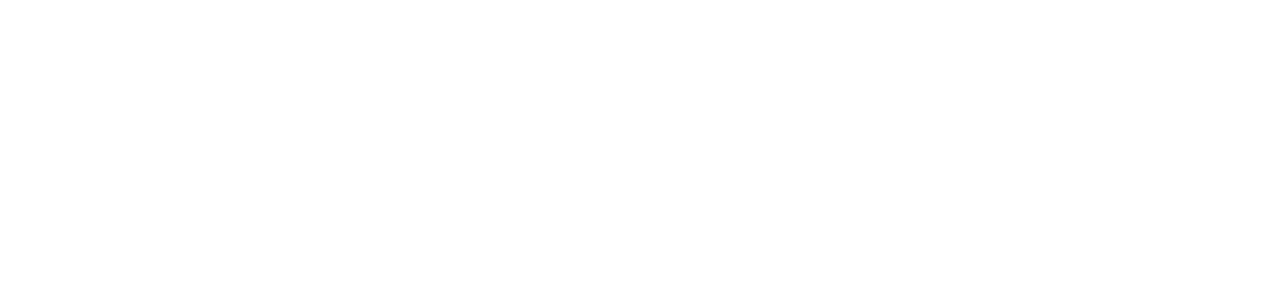
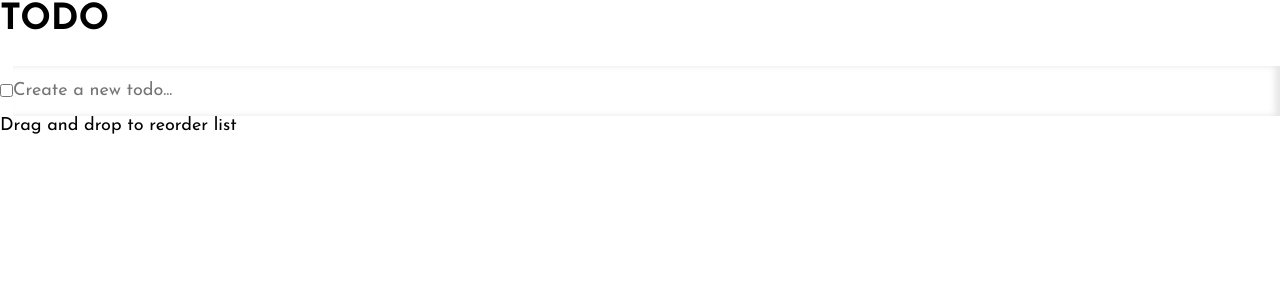
Before and after one commit to devatorres/frontend-mentor-todo-app, a React (Create React App) app: page / in a window 1280 px wide. Shown: the top 300 px of the page. Built offline with nearby package versions, Linux system fonts and the light colour scheme.

Commit message:
feat(behaviour): services in process

```diff
--- a/src/App.js
+++ b/src/App.js
@@ -3,11 +3,11 @@ import { createMuiTheme, ThemeProvider } from '@material-ui/core/styles';
 import Dashboard from './Components/Dashboard';
 
 function App() {
-	const [state, setState] = React.useState('light');
+	const [state, setState] = React.useState(false);
 
 	return (
 		<ThemeProvider theme={createMuiTheme()}>
-			<Dashboard state={state} setState={setState} />
+			<Dashboard darkMode={state} setDarkMode={setState} />
 		</ThemeProvider>
 	);
 }
--- a/src/Components/Dashboard.js
+++ b/src/Components/Dashboard.js
@@ -1,21 +1,208 @@
+import React from 'react';
 import withStyles from '@material-ui/core/styles/withStyles';
+import { getTodos, addTodo, updateTodos } from '../Utils/LocalStorage';
+import { initSortable } from '../Utils/Sortable';
+import Sun from '../Assets/Images/icon-sun.svg';
+import Moon from '../Assets/Images/icon-moon.svg';
+import Close from '../Assets/Images/icon-cross.svg';
+import Todo from '../Models/Todo';
 
-const styles = theme => ({});
+const styles = theme => ({
+	title: {
+		display: 'flex',
+		flexFlow: 'row nowrap',
+		justifyContent: 'space-between',
+		alignItems: 'center',
+		width: '100%',
+		marginBottom: 'var(--space-md)',
+
+		'& img': {
+			userSelect: 'none',
+			cursor: 'pointer',
+			transition: 'transform 250ms ease',
+
+			'&:hover': {
+				transform: 'scale(1.2)',
+			},
+			'&:active': {
+				transform: 'scale(1)',
+			},
+		},
+	},
+	header: {
+		display: 'flex',
+		flexFlow: 'row',
+		justifyContent: 'flex-start',
+		alignItems: 'center',
+		width: '100%',
+		height: '50px',
+		backgroundColor: 'var(--color-list)',
+		borderRadius: 'var(--radius)',
+		marginBottom: 'var(--space-md)',
+
+		'& input[type="checkbox"]': {
+			margin: '0 var(--space-sm)',
+			cursor: 'pointer',
+		},
+		'& input[type="text"]': {
+			height: '50px',
+			appearance: 'none',
+			border: 'none',
+			color: 'var(--color-font-dark)',
+			backgroundColor: 'transparent',
+			boxShadow: 'inset -5px 0 6px 0 rgb(0 0 0 / 10%)',
+			flexGrow: 1,
+
+			'&:focus': {
+				outline: '0',
+			},
+			'&:placeholder': {
+				color: 'var(--color-font-soft)',
+				fontSize: '0.6rem',
+			},
+		},
+	},
+	main: {
+		boxShadow: '0 12px 24px -12px rgb(0 0 0 / 20%)',
+
+		'& .todo:first-child': {
+			borderRadius: 'var(--radius) var(--radius) 0 0',
+		},
+		'& .todo': {
+			display: 'flex',
+			flexFlow: 'row',
+			justifyContent: 'flex-start',
+			alignItems: 'center',
+			width: '100%',
+			padding: 'var(--space-sm) 0',
+			minHeight: '50px',
+			backgroundColor: 'var(--color-list)',
+			borderBottom: 'solid 1px var(--color-check-inactive)',
+
+			'&:hover img': {
+				opacity: 1,
+			},
+			'& input[type="checkbox"]': {
+				margin: '0 var(--space-sm)',
+				cursor: 'pointer',
+			},
+			'& p': {
+				maxWidth: '80%',
+				flexGrow: 1,
+				cursor: 'grabbing',
+			},
+			'& img': {
+				width: '16px',
+				height: '16px',
+				margin: '0 var(--space-sm)',
+				opacity: 0,
+				cursor: 'pointer',
+				transition: 'opacity 150ms ease, transform 250ms ease',
+
+				'&:hover': {
+					transform: 'scale(1.2)',
+				},
+			},
+			'& input[type="checkbox"]:checked + p': {
+				color: 'var(--color-line-through)',
+				textDecoration: 'line-through',
+			},
+		},
+	},
+});
 
 function Dashboard(props) {
-	const { classes, state, setState } = props;
+	const { classes, darkMode, setDarkMode } = props;
+	const [todos, setTodos] = React.useState([]);
+
+	React.useEffect(() => {
+		initSortable();
+		const localData = getTodos();
+		setTodos(localData === null ? [] : localData.map(todo => new Todo(todo)));
+	}, []);
 
 	const handleLightMode = () => {
-		setState('light');
+		setDarkMode(false);
 		document.documentElement.setAttribute('data-theme', 'light');
 	};
 
 	const handleDarkMode = () => {
-		setState('dark');
+		setDarkMode(true);
 		document.documentElement.setAttribute('data-theme', 'dark');
 	};
 
-	return '';
+	const handleAllCheckedState = event => {
+		const todosToUpdate = [...todos].map(todo => {
+			todo.setChecked(event.target.checked);
+			return todo;
+		});
+		setTodos(todosToUpdate);
+		updateTodos(todosToUpdate);
+	};
+
+	const handleCheckedState = event => {
+		const uuid = event.target.parentNode.dataset.uuid;
+		const todoToUpdate = [...todos].map(todo => {
+			if (todo.getUuid() === uuid) {
+				todo.setChecked(event.target.checked);
+			}
+			return todo;
+		});
+		setTodos(todoToUpdate);
+		updateTodos(todoToUpdate);
+	};
+
+	const handleDeleteTodo = event => {
+		const uuid = event.target.parentNode.dataset.uuid;
+		const todoToDelete = [...todos].filter(todo => todo.getUuid() !== uuid);
+		setTodos(todoToDelete);
+		updateTodos(todoToDelete);
+	};
+
+	const handleCreateTodo = event => {
+		const IntroKey = 13;
+		if (event.keyCode === IntroKey) {
+			const newTodos = [...todos, new Todo({ content: event.target.value })];
+			event.target.value = ''; //... reset input
+			setTodos(newTodos);
+			addTodo(newTodos);
+		}
+	};
+
+	return (
+		<React.Fragment>
+			<div className={classes.title}>
+				<h1>TODO</h1>
+				<img
+					src={darkMode ? Sun : Moon}
+					onClick={darkMode ? handleLightMode : handleDarkMode}
+					alt='Dark Mode Button'
+				/>
+			</div>
+			<div className={classes.header}>
+				<input type='checkbox' onChange={handleAllCheckedState} />
+				<input
+					type='text'
+					placeholder='Create a new todo...'
+					onKeyUp={handleCreateTodo}
+				/>
+			</div>
+			<div className={classes.main} id='todos'>
+				{todos.map(todo => (
+					<div className='todo' key={todo.getUuid()} data-uuid={todo.getUuid()}>
+						<input
+							type='checkbox'
+							checked={todo.getChecked()}
+							onChange={handleCheckedState}
+						/>
+						<p className='grabbing'>{todo.getContent()}</p>
+						<img src={Close} onClick={handleDeleteTodo} alt='Close Button' />
+					</div>
+				))}
+			</div>
+			<span>Drag and drop to reorder list</span>
+		</React.Fragment>
+	);
 }
 
 export default withStyles(styles)(Dashboard);
--- /dev/null
+++ b/src/Models/Todo.js
@@ -0,0 +1,19 @@
+import { v4 as uuidv4 } from 'uuid';
+
+class Todo {
+	constructor({ uuid = uuidv4(), content = 'Empty', checked = false }) {
+		this.uuid = uuid;
+		this.content = content;
+		this.checked = checked;
+	}
+
+	getUuid = () => this.uuid;
+	getChecked = () => this.checked;
+	getContent = () => this.content;
+
+	setChecked = check => {
+		this.checked = check;
+	};
+}
+
+export default Todo;
--- /dev/null
+++ b/src/Utils/LocalStorage.js
@@ -0,0 +1,26 @@
+//@ Array<todos> | null
+export const getTodos = () => {
+	try {
+		return JSON.parse(localStorage.getItem('todos'));
+	} catch (e) {
+		return null;
+	}
+};
+
+export const addTodo = todos => {
+	try {
+		localStorage.setItem('todos', JSON.stringify(todos));
+	} catch (e) {
+		alert('Error inesperado al crear el TODO, por favor vuelva a intentarlo.');
+	}
+};
+
+export const updateTodos = todos => {
+	try {
+		localStorage.setItem('todos', JSON.stringify(todos));
+	} catch (e) {
+		alert(
+			'Error inesperado al guardar la información, por favor tenga cuidado al cerrar la aplicación.'
+		);
+	}
+};
--- /dev/null
+++ b/src/Utils/Sortable.js
@@ -0,0 +1,11 @@
+import Sortable from 'sortablejs';
+
+export const initSortable = () => {
+	const todos = document.getElementById('todos');
+
+	new Sortable(todos, {
+		handle: '.grabbing',
+		animation: 150,
+		ghostClass: 'ghost',
+	});
+};
```
